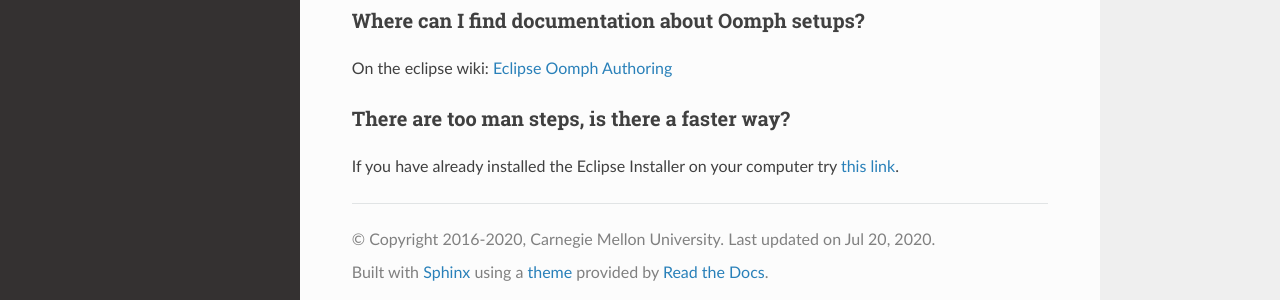
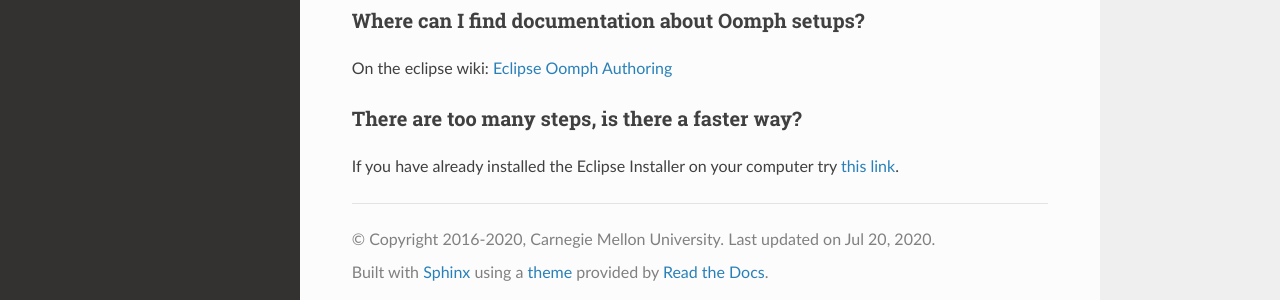
Before and after one commit to osate/website, a Sphinx documentation site: the page built from source/setup-development.md, in a window 1280 px wide and 900 px high, scrolled down 6233 px. Shown: the part 591-891 px from the top of the window. Built offline with Sphinx 7.4.7 and the Read the Docs theme 2.0.0, drawn with Linux system fonts in a browser that asks for light colours.

Commit message:
fix typo

```diff
--- a/source/setup-development.md
+++ b/source/setup-development.md
@@ -138,6 +138,6 @@ This tends to happen on Windows when the Java version is updated. Oracle's insta
 
 On the eclipse wiki: [Eclipse Oomph Authoring](https://wiki.eclipse.org/Eclipse_Oomph_Authoring)
 
-### There are too man steps, is there a faster way?
+### There are too many steps, is there a faster way?
 
 If you have already installed the Eclipse Installer on your computer try [this link](eclipse+installer:https://raw.githubusercontent.com/osate/osate2/master/setup/OSATEConfiguration.setup).
```
